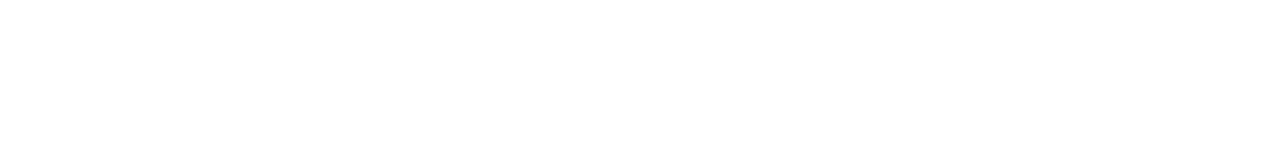
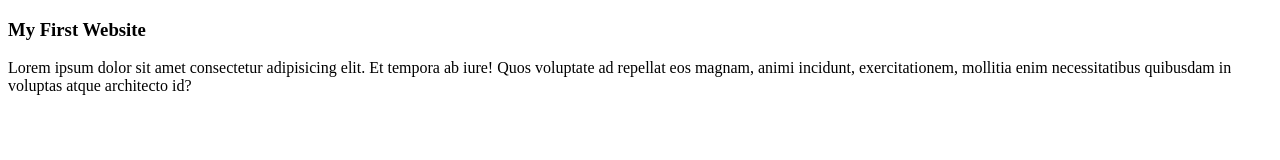
Before and after one commit to sahadat-nayem/my-first-github-repo, a plain HTML site: page index.html in a window 1280 px wide. Drawn offline with Linux system fonts and the light colour scheme.

Commit message:
added first blog

```diff
--- a/index.html
+++ b/index.html
@@ -6,6 +6,9 @@
     <title>My First Ever Github Repo</title>
 </head>
 <body>
-
+   <div>
+        <h3>My First Website</h3>
+        <p>Lorem ipsum dolor sit amet consectetur adipisicing elit. Et tempora ab iure! Quos voluptate ad repellat eos magnam, animi incidunt, exercitationem, mollitia enim necessitatibus quibusdam in voluptas atque architecto id?</p>
+   </div>
 </body>
 </html>
```
